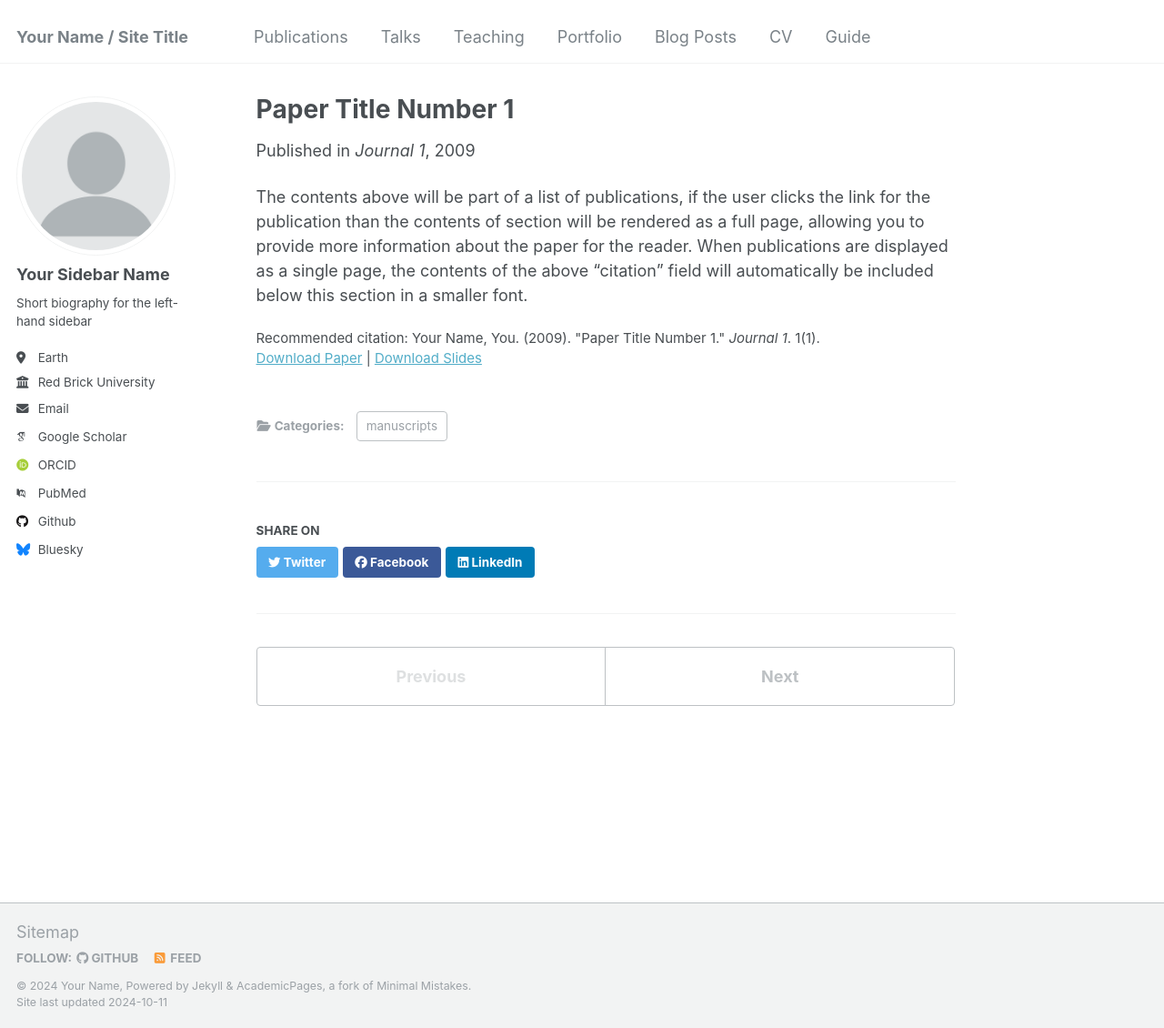
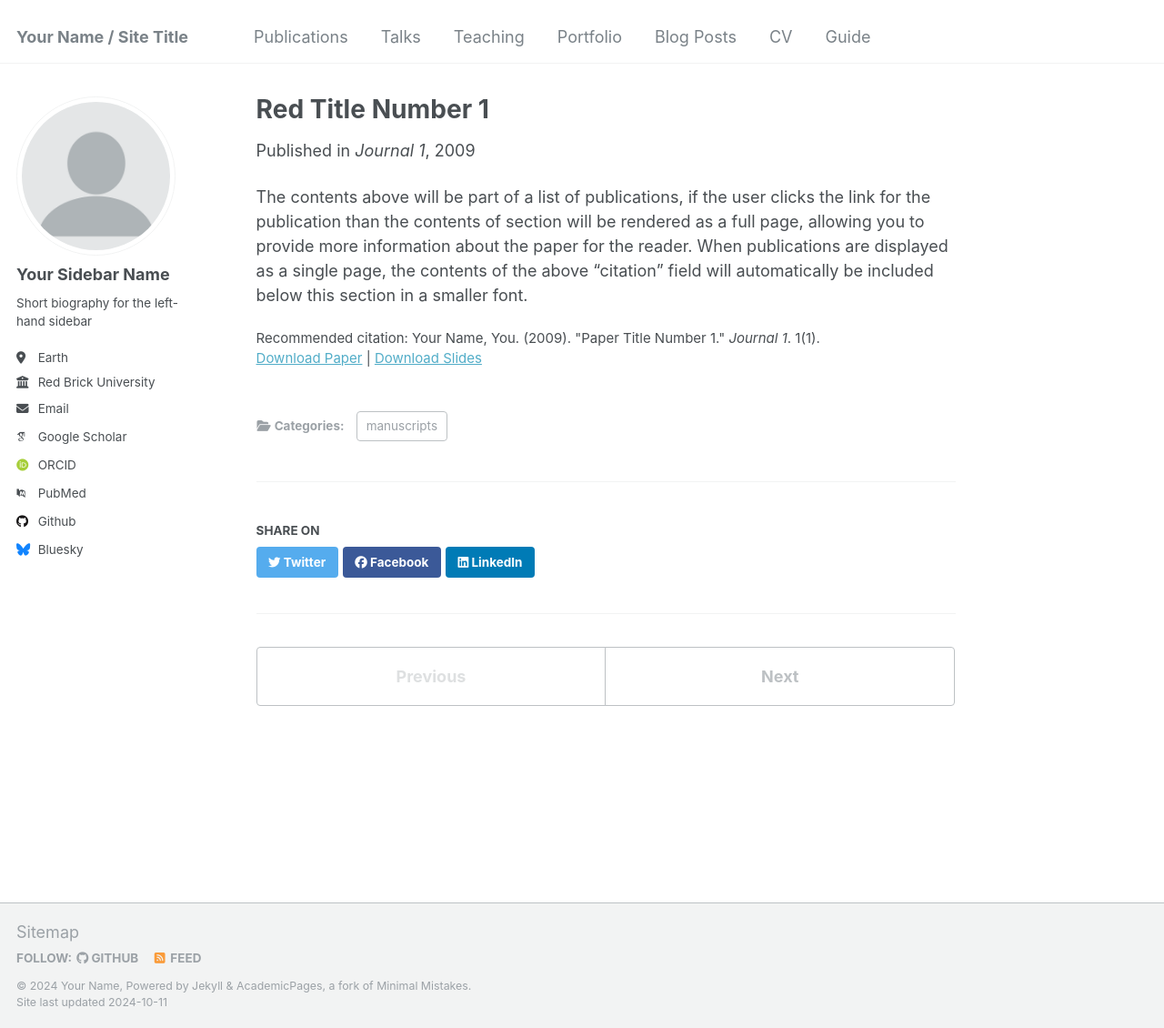
Before and after one commit to Ronaldyet/Bangers-, a Jekyll site: the page built from _publications/2009-10-01-paper-title-number-1.md, in a window 1280 px wide and 1130 px high. Shown: the whole window at 91% size. Built offline with Jekyll 4.4.1, drawn with Linux system fonts in a browser that asks for light colours; some web fonts are replaced.

Commit message:
Update 2009-10-01-paper-title-number-1.md

```diff
--- a/_publications/2009-10-01-paper-title-number-1.md
+++ b/_publications/2009-10-01-paper-title-number-1.md
@@ -1,6 +1,6 @@
 ---
-title: "Paper Title Number 1"
-collection: publications
+title: "Red Title Number 1"
+collection: sustas
 category: manuscripts
 permalink: /publication/2009-10-01-paper-title-number-1
 excerpt: 'This paper is about the number 1. The number 2 is left for future work.'
```
